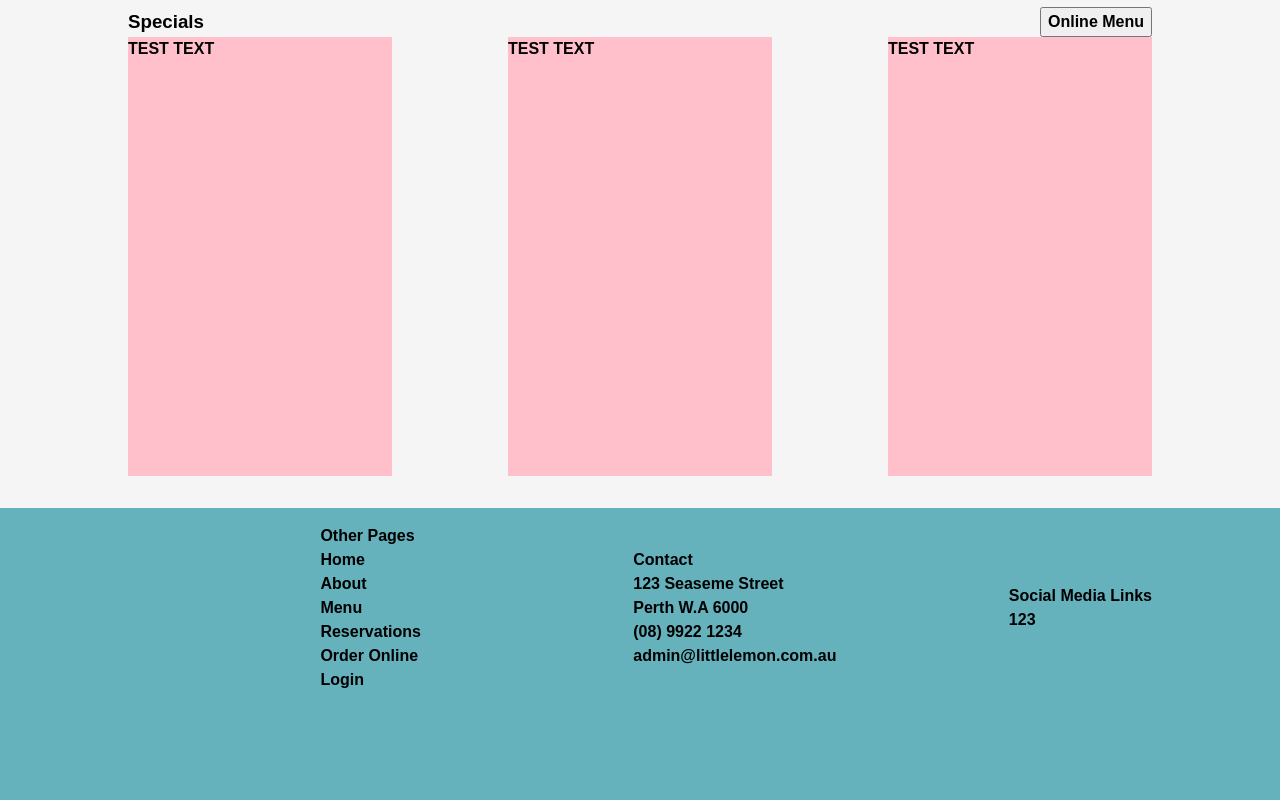
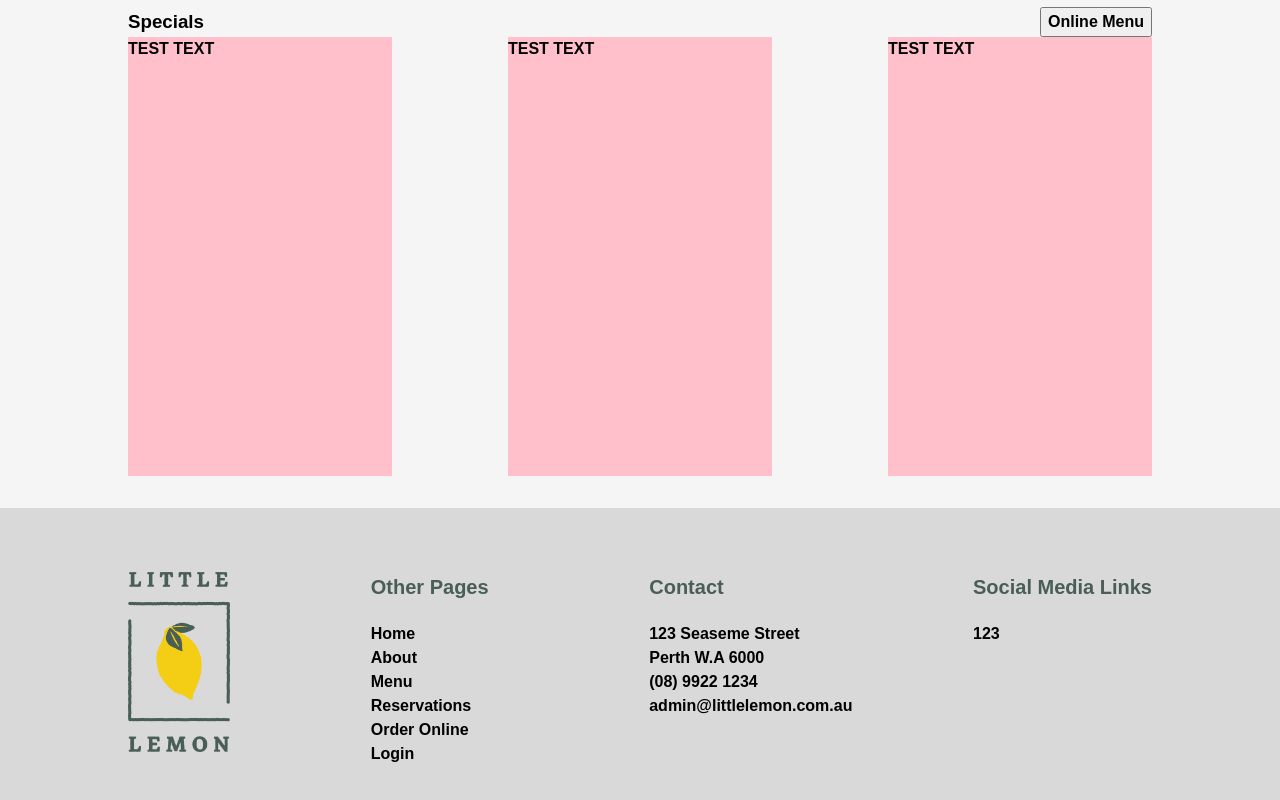
Before and after one commit to jacksen30/little-lemon-restaurant, a React (Create React App) app: page / in a window 1280 px wide. Shown: the part 660-1460 px from the top of the page. Before the commit the page ends 1368 px from the top, so only its background shows below. Built offline with nearby package versions, Linux system fonts and the light colour scheme.

Commit message:
furter style footer with css, add litle lemon logo to footer

```diff
--- a/src/App.css
+++ b/src/App.css
@@ -142,7 +142,7 @@ body {
 
 .nav__link-list li {
   list-style: none;
-  padding-right: 20px;
+  padding-left: 20px;
 }
 
 .nav__link-list li a {
@@ -167,9 +167,23 @@ body {
   background-color: pink;
 }
 
+.footer {
+  background-color: #D9D9D9;
+  padding: 4rem 0;
+}
+
+.footer .container {
+  align-items: flex-start;
+}
+
+.footer__link-list {
+  margin-top: 0;
+}
+
 .footer__link-list li {
   list-style: none;
   padding-right: 20px;
+  padding-top: 0;
 }
 
 .footer__link-list li a {
@@ -177,3 +191,14 @@ body {
   font-weight: 800;
   text-decoration: none;
 }
+
+.footer__list-title {
+  font-size: 20px;
+  font-weight: 800;
+  color:#495E57;
+  margin-bottom: 1.25rem;
+}
+
+.footer__logo {
+  max-height: 180px;
+}
--- a/src/components/Footer.js
+++ b/src/components/Footer.js
@@ -5,11 +5,11 @@ export default function Footer() {
     <footer className="footer flex">
         <div className="container">
             <div className="footer-image footer-div-1">
-                <img src="" alt="" />
+                <img src="./images/footer-logo.png" alt="little lemon company logo" className="footer__logo" />
             </div>
             <div className="footer-div-2">
                 <ul className="footer__link-list">
-                    <li>Other Pages</li>
+                    <li className="footer__list-title">Other Pages</li>
                     <li><a href="http://example.com">Home</a></li>
                     <li><a href="http://example.com">About</a></li>
                     <li><a href="http://example.com">Menu</a></li>
@@ -20,7 +20,7 @@ export default function Footer() {
             </div>
             <div className="footer-div-3">
                 <ul className="footer__link-list">
-                    <li>Contact</li>
+                    <li className="footer__list-title">Contact</li>
                     <li>123 Seaseme Street</li>
                     <li>Perth W.A 6000</li>
                     <li>(08) 9922 1234</li>
@@ -28,7 +28,7 @@ export default function Footer() {
                 </ul>
             </div>
             <div className="footer-div-4">
-                <h4>Social Media Links</h4>
+                <h4 className="footer__list-title">Social Media Links</h4>
                 <div className="socialMediaIconWrapper">
                     <p><span>1</span><span>2</span><span>3</span></p>
 
```
Also changed, not shown: public/images/footer-logo.png (added).
